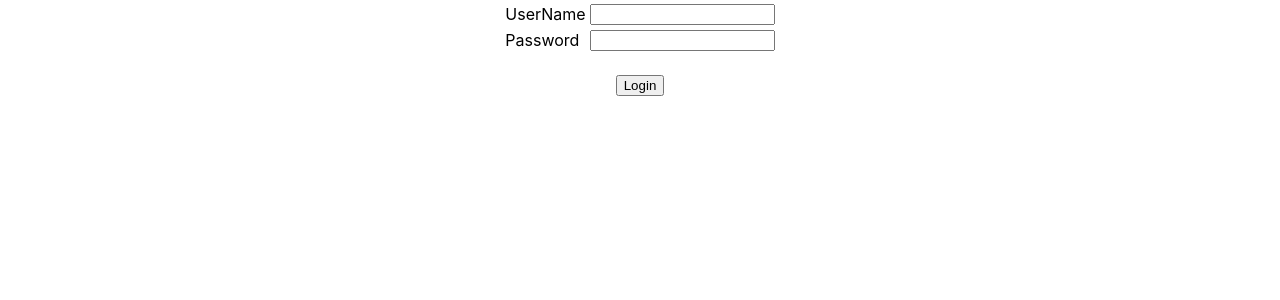
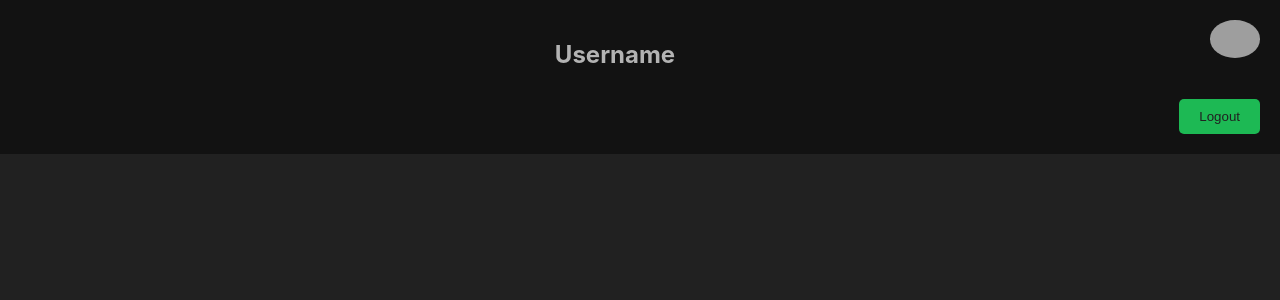
Before and after one commit to tiva710/cst438_final_frontend, a React (Create React App) app: page /profile in a window 1280 px wide. Shown: the top 300 px of the page. Built offline with nearby package versions, Linux system fonts and the light colour scheme; grey boxes are pictures that could not be loaded.

Commit message:
Created the profile page and did some styling for the overall site/buttons using the Spotify hex values. I also added a Logout button for (potential) future use.

```diff
--- a/src/App.js
+++ b/src/App.js
@@ -1,13 +1,35 @@
 import './App.css';
 import React from 'react';
+import { BrowserRouter, Switch, Route } from 'react-router-dom';
 import Login from './components/Login';
+import Game from './components/Game';
+import SavedSongs from './components/SavedSongs';
+import { Profile } from './components/Profile';
 
 function App() {
 
     return (
-      <div className="App">
-        <Login />
-      </div>
+//      <div className="App">
+//        <Login />
+//      </div>
+        <div className="App">
+              <BrowserRouter>
+                <Switch>
+                  <Route exact path="/">
+                    <Login />
+                  </Route>
+                  <Route path="/game">
+                    <Game />
+                  </Route>
+                  <Route path="/profile">
+                    <Profile />
+                  </Route>
+                  <Route path="/history">
+                    <SavedSongs />
+                  </Route>
+                </Switch>
+              </BrowserRouter>
+            </div>
     )
 }
 export default App;
--- a/src/components/Game.js
+++ b/src/components/Game.js
@@ -2,6 +2,7 @@ import React, {useState, useEffect} from 'react';
 import {BrowserRouter, Switch, Route, Link} from 'react-router-dom';
 import History from './History';
 import Problem from './Problem';
+import { Profile } from './Profile';
 
 function Game() {
 
@@ -64,7 +65,9 @@ function Game() {
     return (
       <div className="App">
         <BrowserRouter>
-        <Link to='/'>Search</Link>{' | '}<Link to='/history'>Saved Songs</Link>
+        <nav>
+            <Link to='/'>Search</Link>{' | '}<Link to='/profile'>Profile</Link>{' | '}<Link to='/history'>Saved Songs</Link>
+        </nav>
         <Switch>
           <Route exact path='/'>
             <Problem factors={factors} message={message} postAttempt={postAttempt} fetchProblem={fetchProblem} />
@@ -72,6 +75,9 @@ function Game() {
           <Route path='/history'>
             <History data={history}/>
           </Route>
+          <Route path='/profile'>
+            <Profile />
+          </Route>
         </Switch>
         </BrowserRouter>
       </div>
--- /dev/null
+++ b/src/components/Login.css
@@ -0,0 +1,20 @@
+.login{
+    background-color: #1db954;
+    color: #212121;
+    border: none;
+    padding: 10px 20px;
+    margin-top: 10px;
+    cursor: pointer;
+    border-radius: 5px;
+}
+
+.login:hover{
+    background-color: #535353;
+}
+
+input{
+    padding: 10px;
+    margin: 5px 0;
+    border: 1px solid #b3b3b3;
+    border-radius: 5px;
+}
--- a/src/components/Login.js
+++ b/src/components/Login.js
@@ -1,5 +1,6 @@
 import React, {useState} from 'react';
 import Game from './Game';
+import './Login.css';
 
 function Login() {
     const[user, setUser] = useState({username:'', password:''});
@@ -46,7 +47,7 @@ function Login() {
             </table>
 
             <br/>
-            <button id="submit" onClick={login}>Login</button>
+            <button className="login" onClick={login}>Login</button>
                 </div>
         );
     }
--- /dev/null
+++ b/src/components/Problem.css
@@ -0,0 +1,13 @@
+.submit {
+  background-color: #1db954;
+  color: #212121;
+  border: none;
+  padding: 10px 20px;
+  margin-top: 10px;
+  cursor: pointer;
+  border-radius: 5px;
+}
+
+.submit:hover {
+  background-color: #535353;
+}
--- a/src/components/Problem.js
+++ b/src/components/Problem.js
@@ -1,4 +1,5 @@
 import React, {useState} from 'react';
+import './Problem.css';
 
 function Problem(props) {
 
@@ -43,7 +44,7 @@ function Problem(props) {
        </table>
 
        <br/>
-       <button id="submit" onClick={handleSubmit}>Search</button>
+       <button className="submit" onClick={handleSubmit}>Search</button>
        <br/>
 
        <h3 id="message">{msg}</h3>
--- /dev/null
+++ b/src/components/Profile.css
@@ -0,0 +1,69 @@
+.profile{
+    padding: 20px;
+    background-color: #121212;
+    color: #b3b3b3;
+    overflow: auto;
+}
+
+.profile-picture{
+    width: 50px;
+    height: auto;
+    border-radius: 50%;
+    float: right;
+}
+
+.logoutBtn{
+    background-color: #1db954;
+    color: #212121;
+    border: none;
+    padding: 10px 20px;
+    margin-top: 10px;
+    cursor: pointer;
+    border-radius: 5px;
+    float: right;
+}
+
+.logoutBtn:hover {
+  background-color: #535353;
+}
+
+.modal-container {
+  position: fixed;
+  top: 0;
+  left: 0;
+  width: 100%;
+  height: 100%;
+  background-color: rgba(18, 18, 18, 0.8);
+  display: flex;
+  justify-content: center;
+  align-items: center;
+  z-index: 1000;
+}
+
+.modal {
+  background-color: #121212;
+  color: #b3b3b3;
+  padding: 20px;
+  border-radius: 10px;
+  text-align: center;
+}
+
+.modal-content {
+  margin-bottom: 20px;
+}
+
+.confirm,
+.cancel {
+  background-color: #1db954;
+  color: #212121;
+  border: none;
+  padding: 10px 20px;
+  margin: 0 10px;
+  cursor: pointer;
+  border-radius: 5px;
+}
+
+.confirm:hover,
+.cancel:hover {
+  background-color: #535353;
+}
--- a/src/components/Profile.js
+++ b/src/components/Profile.js
@@ -0,0 +1,60 @@
+import {Link} from 'react-router-dom';
+import React, {useState, useEffect} from 'react';
+import SavedSongs from './SavedSongs';
+import './Profile.css';
+
+const LogoutModal = ({ isOpen, onClose, onConfirm }) => {
+  if (!isOpen) return null;
+
+  return (
+    <div className="modal-container">
+        <div className="modal">
+          <div className="modal-content">
+            <p>Are you sure you want to logout?</p>
+            <button className = "confirm" onClick={onConfirm}>Confirm</button>
+            <button className="cancel" onClick={onClose}>Cancel</button>
+          </div>
+        </div>
+    </div>
+  );
+};
+
+export const Profile = () => {
+    //Need to fetch user data including username and profile pic
+    const [showModal, setShowModal] = useState(false);
+
+      const handleLogout = () => {
+        // Show the modal when the user clicks on logout
+        setShowModal(true);
+      };
+
+      const handleConfirmLogout = () => {
+        // Handle the actual logout logic here
+        // For now, close the modal
+        setShowModal(false);
+      };
+
+      const handleCloseModal = () => {
+        setShowModal(false);
+      };
+
+    return(
+        <div className = "profile">
+            <img src="https://developer.spotify.com/images/guidelines/design/icon3@2x.png"
+            alt = "Profile Pic"
+            className="profile-picture"/>
+
+            <h2> Username </h2>
+
+            <button className = "logoutBtn"onClick={handleLogout}>Logout</button>
+
+                  <LogoutModal
+                    isOpen={showModal}
+                    onClose={handleCloseModal}
+                    onConfirm={handleConfirmLogout}
+                  />
+
+        </div>
+    );
+}
+//export default Profile;
```
